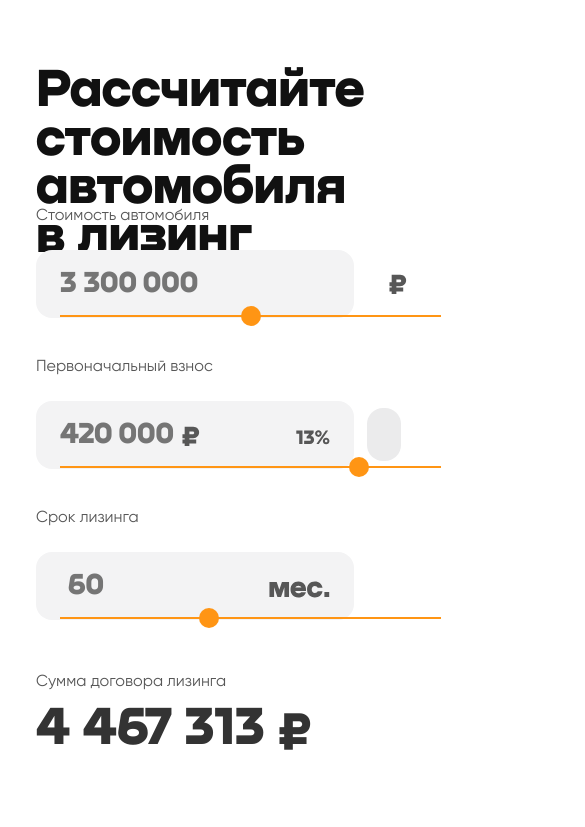
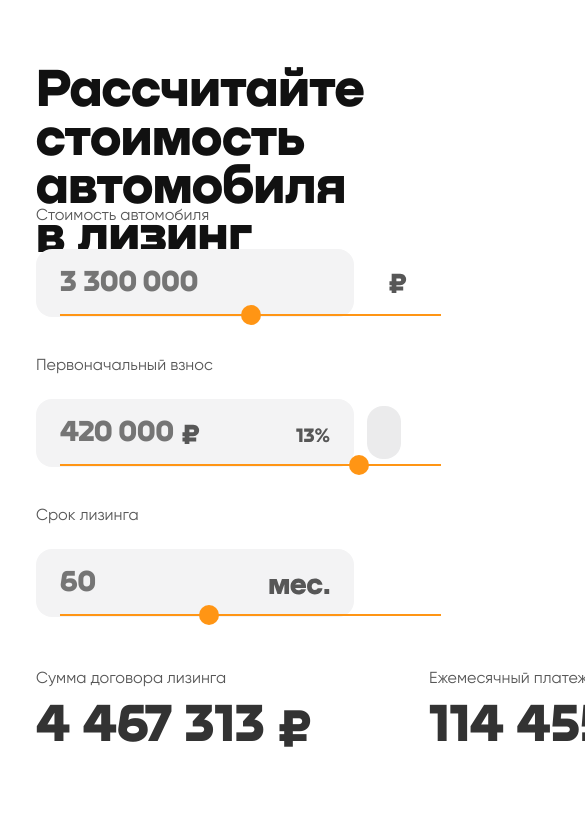
Before and after one commit to InnaRomanova/lizing-test, a React (Create React App) app: page / in a window 390 px wide. Shown: the top 827 px of the page, 585 px wide, since content can reach past the window. Built offline with nearby package versions, Linux system fonts and the light colour scheme.

Commit message:
edit is 768

```diff
--- a/src/components/mainPage/amountSection/Amount.css
+++ b/src/components/mainPage/amountSection/Amount.css
@@ -94,7 +94,6 @@
 
     .amount__form-container {
         gap: 13px;
-        max-width: ;
     }
 
     .amount__button {
@@ -110,6 +109,7 @@
 
     .amount__form {
         gap: 73px;
-        flex-direction: column;
+        display: grid;
+        grid-template-columns: repeat(2, 1fr);
     }
 }
--- a/src/components/mainPage/formSection/Form.css
+++ b/src/components/mainPage/formSection/Form.css
@@ -193,7 +193,7 @@
 
 @media screen and (max-width: 1400px) {
     .form__item {
-        max-width: 427px;
+        width: 427px;
     }
 
     .form__number {
@@ -245,7 +245,7 @@
 
 .form__number {
     /* max-width: 696px; */
-    margin-top: 24px;
+    margin-top: 23px;
 }
 
 .form__currency {
@@ -257,4 +257,8 @@
 .form__input-slider {
     max-width: 648px;
 }
+
+.form__months {
+    margin-left: 24px;
 }
+}
```
